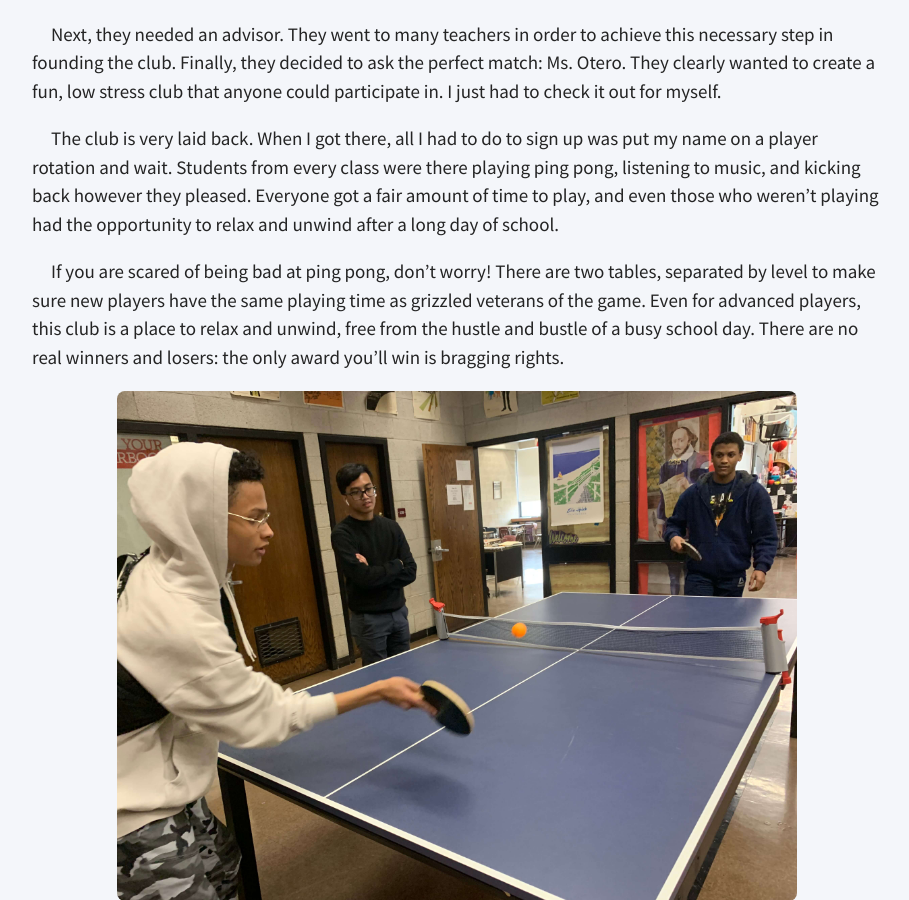
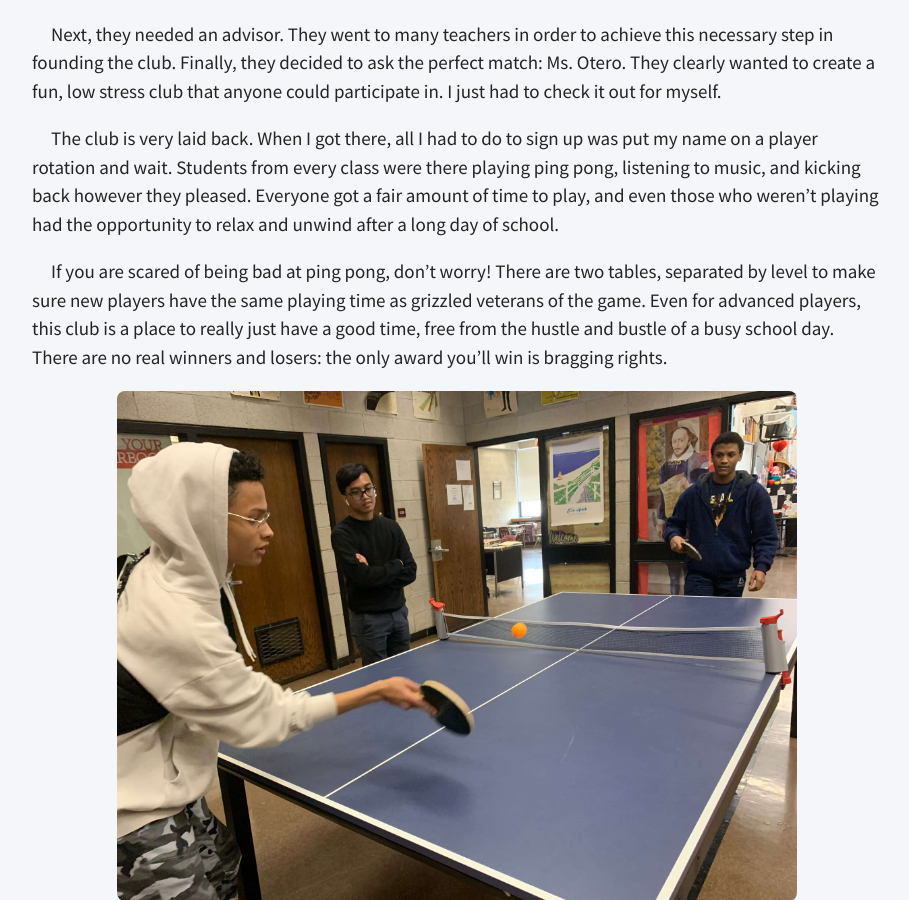
Before and after one commit to lixitrixi/classical-chronicle, a Jekyll site: the page built from _articles/ping-pong-club.md, in a window 1280 px wide and 900 px high, scrolled down 1379 px. Shown: the whole window, without its empty margins (183-1092 px from the left). Built offline with Jekyll 4.4.1, drawn with Linux system fonts in a browser that asks for light colours.

Commit message:
Fixed some repetetiveness

```diff
--- a/_articles/ping-pong-club.md
+++ b/_articles/ping-pong-club.md
@@ -24,7 +24,7 @@ Next, they needed an advisor. They went to many teachers in order to achieve thi
 
 The club is very laid back. When I got there, all I had to do to sign up was put my name on a player rotation and wait. Students from every class were there playing ping pong, listening to music, and kicking back however they pleased. Everyone got a fair amount of time to play, and even those who weren’t playing had the opportunity to relax and unwind after a long day of school.
 
-If you are scared of being bad at ping pong, don’t worry! There are two tables, separated by level to make sure new players have the same playing time as grizzled veterans of the game. Even for advanced players, this club is a place to relax and unwind, free from the hustle and bustle of a busy school day. There are no real winners and losers: the only award you’ll win is bragging rights.
+If you are scared of being bad at ping pong, don’t worry! There are two tables, separated by level to make sure new players have the same playing time as grizzled veterans of the game. Even for advanced players, this club is a place to really just have a good time, free from the hustle and bustle of a busy school day. There are no real winners and losers: the only award you’ll win is bragging rights.
 
 ![Ping pong in action](/assets/images/ping-pong-action.jpg)
 
```
